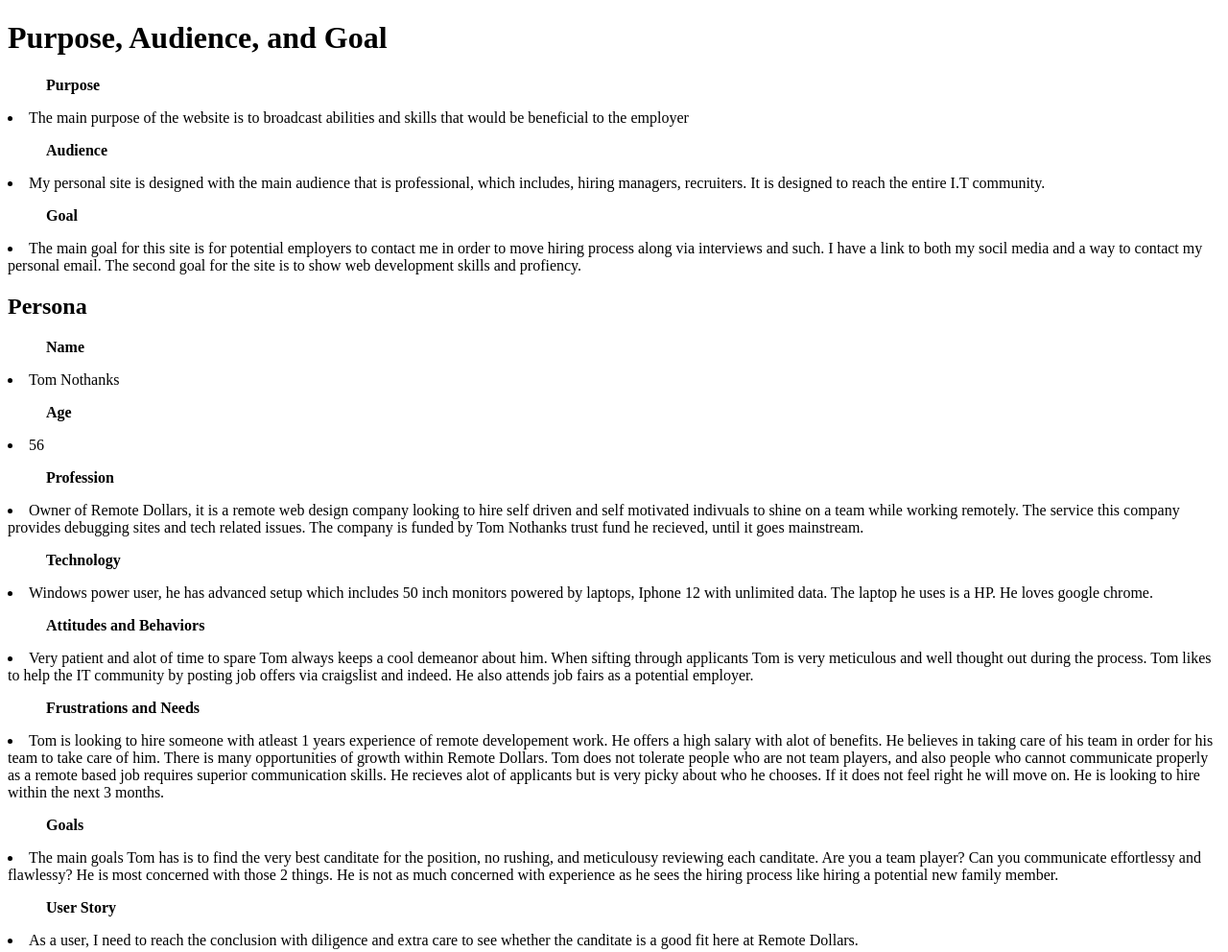
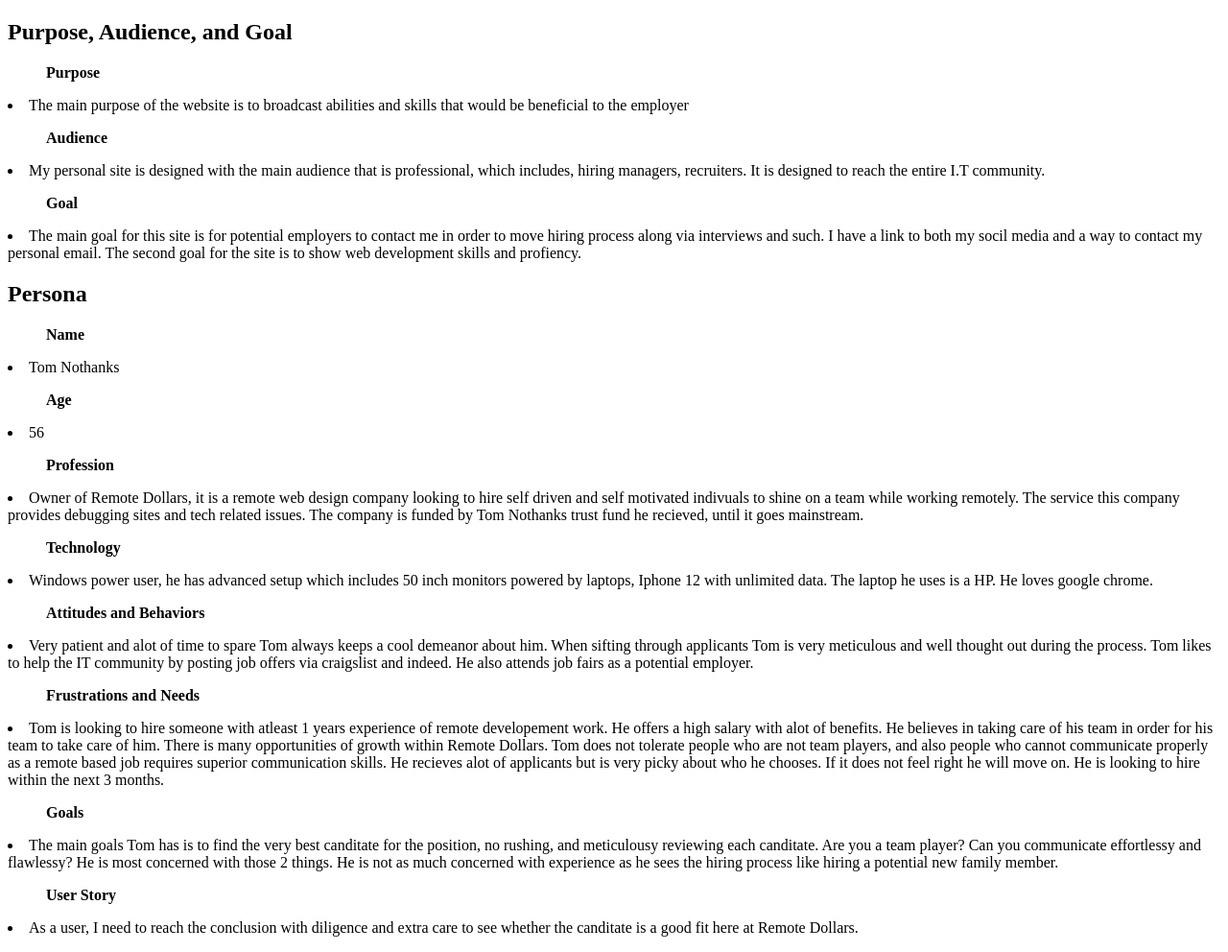
Before and after one commit to jjames310/pwp-milestone-1, a plain HTML site: page public_html/documentation/milestone-1.html in a window 1280 px wide. Shown: the whole page at 96% size. Drawn offline with Linux system fonts and the light colour scheme.

```diff
--- a/public_html/documentation/milestone-1.html
+++ b/public_html/documentation/milestone-1.html
@@ -5,7 +5,7 @@
     <title>Milestone-1</title>
 </head>
 <body>
-<h1>Purpose, Audience, and Goal</h1>
+<h2>Purpose, Audience, and Goal</h2>
 <ul><strong>Purpose</strong></ul>
     <li>The main purpose of the website is to broadcast abilities and skills that would be beneficial
     to the employer</li>
```
